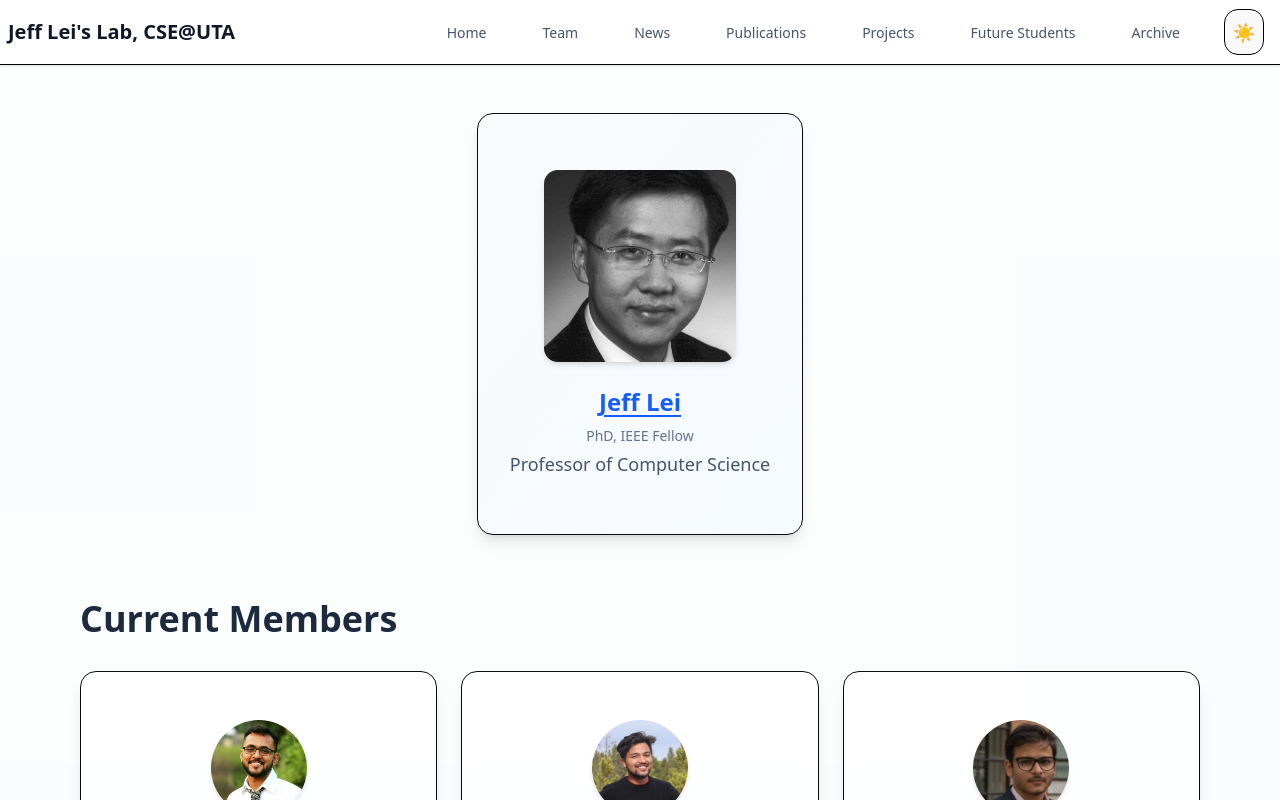
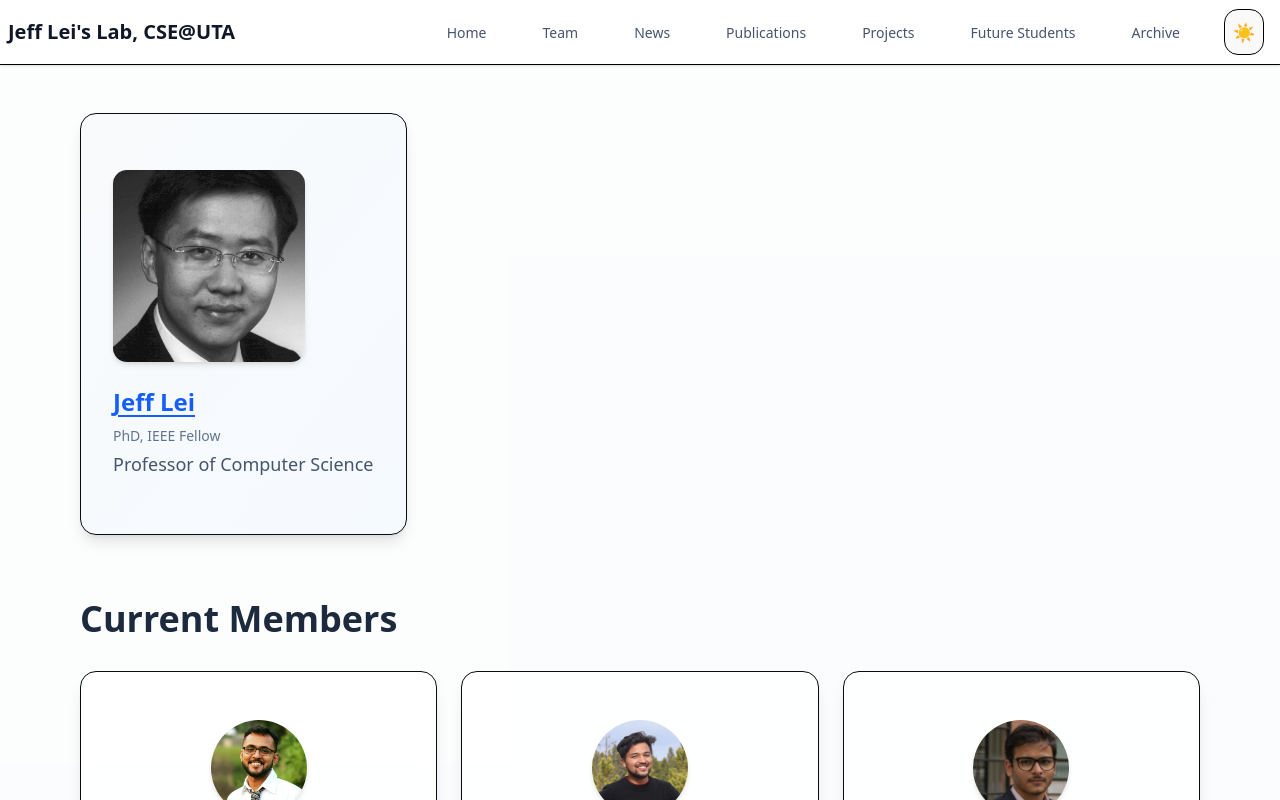
Before and after one commit to sercatuta-lei/sercatuta-lei.github.io, a Next.js app: page /team in a window 1280 px wide. Shown: the top 800 px of the page. Built offline with nearby package versions, Linux system fonts and the light colour scheme.

Commit message:
Change alignment from center to start in team page

```diff
--- a/app/team/page.tsx
+++ b/app/team/page.tsx
@@ -200,11 +200,11 @@ export default function TeamPage() {
         initial={{ opacity: 0, y: 20 }}
         animate={{ opacity: 1, y: 0 }}
         transition={{ duration: 0.6 }}
-        className="mb-16 flex justify-center"
+        className="mb-16 flex justify-start"
       >
         <Card className="bg-gradient-to-br from-slate-50 to-blue-50/50 dark:from-gray-900 dark:to-gray-950 border border-slate-200/60 dark:border-gray-800 shadow-lg rounded-2xl max-w-md">
           <CardContent className="p-8">
-            <div className="flex flex-col items-center text-center gap-6">
+            <div className="flex flex-col items-start text-left gap-6">
               <img
                 src={`/images/teampic/${director.photo}`}
                 alt="Dr. Yu (Jeff) Lei photo"
```
